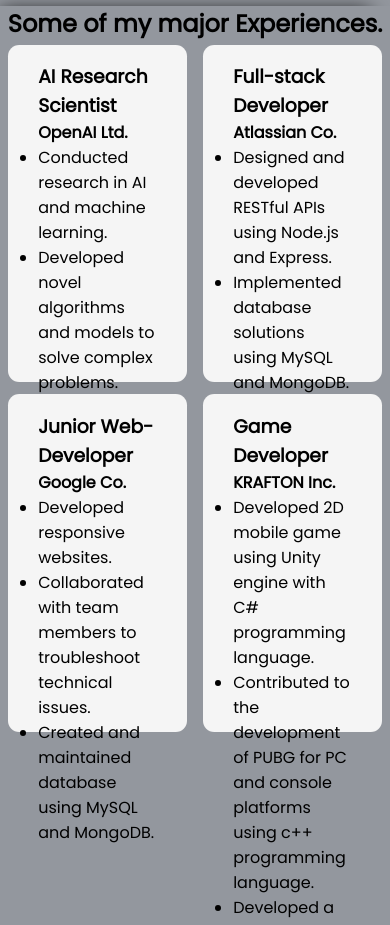
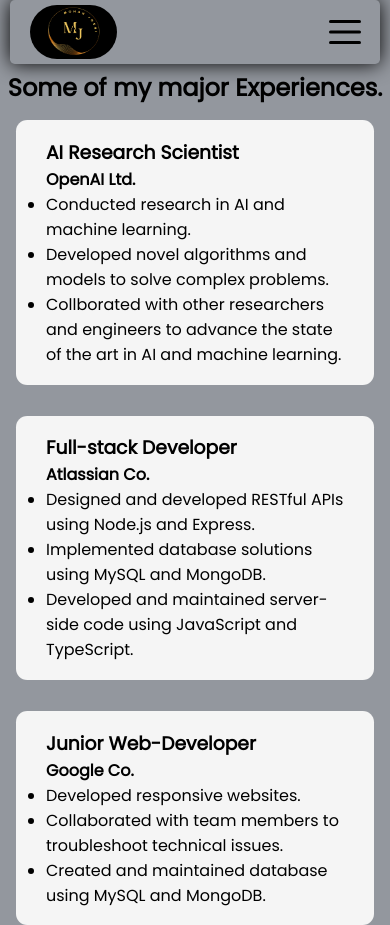
Before and after one commit to mohan492/assignments, a plain HTML site: page experience.html in a window 390 px wide. Shown: the top 925 px of the page. Drawn offline with Linux system fonts and the light colour scheme.

Commit message:
3rd update

```diff
--- a/experience.html
+++ b/experience.html
@@ -5,7 +5,6 @@
         <meta http-equiv="X-UA-Compatible" content="IE=edge">
         <meta name="viewport" content="width=device-width, user-scalable=device-width">
         <title>Portfolio</title>
-        <link rel="stylesheet" href="style.css">
         <link rel="stylesheet" href="experiencestyle.css">
 
 
@@ -14,18 +13,25 @@
         <header>
             <nav class="header">
                 <div class="logo">
-                    <img class="profile" src="logo.JPG" alt="Pp" >
-                    <h3>M.Joshi</h3>
+                    <img class="profile" src="logo.png" alt="Pp" >
                 </div>
-                <div class="items"><a href="index.html">Home</a></div>
-                <div class="items"><a href="portfolio.html">Portfolio</a></div>
-                <div class="items"><a href="experience.html"style="text-decoration: underline 2px solid black;">Experience</a></div>
-                <div class="items"><a href="report.html">Report</a></div>
-                <div class="items" style="margin-right: 0.2rem;"><a href="contact.html">Contact</a></div>
+                <input type="checkbox" id="hamburger-checkbox" class="hamburger-checkbox">
+                <label for="hamburger-checkbox" class="hamburger">
+                    <span class="line"></span>
+                    <span class="line"></span>
+                    <span class="line"></span>
+                </label>
+                <div class="menu">
+                    <div class="items"><a href="index.html">Home</a></div>
+                    <div class="items"><a href="portfolio.html">Portfolio</a></div>
+                    <div class="items"><a href="experience.html" style="text-decoration: underline 2px solid black;">Experience</a></div>
+                    <div class="items"><a href="report.html" >Report</a></div>
+                    <div class="items" style="margin-right: 0.5rem;"><a href="contact.html">Contact</a></div>
+                </div>
 
             </nav>
         </header>
-        <section class="main-box">
+        <div class="main-box">
             <h2>Some of my major Experiences.</h2>
             <div class="row">
                 <div class="col">
@@ -75,7 +81,7 @@
                     </p>
                 </div>
             </div>
-        </section>
+        </div>
         <footer></footer>
     </body>
     </html>
--- a/experiencestyle.css
+++ b/experiencestyle.css
@@ -5,6 +5,9 @@
     margin: 0;
     padding: 0;
     font-family: 'Poppins', sans-serif;
+}
+body{
+    background: rgb(147, 151, 158);
 }
 header{
     display: flex;
@@ -15,47 +18,136 @@ header{
     width: 95%;
     background-color:rgb(147, 151, 158);
     display: flex;
-    justify-content: space-between;
+    justify-content: space-around;
     box-sizing: border-box;
     box-shadow: 0 0  20px 0;
     border-radius: 0.3rem;
 }
-
+.logo{
+    display: flex;
+    justify-content: center;
+    align-items: center;
+}
 .profile{
-    width: 4vw;
-    height: 4vw;
-    border-radius: 28px;
+    width: 87px;
+    height: 54px;
+    border-radius: 36px;
 }
 
-.logo{
-    height: 100%;
-    width: 20vw;
+.menu{
+    width: 80%;
     display: flex;
-    margin-left: 0.2rem;
-    align-items: center;
-    justify-content: center;
-
+    justify-content: space-between;
 }
-
 .items{
     height: 100%;
-    width: 15%;
+    width: 10%;
     display: flex;
     align-items: center;
     justify-content: center;
+}
+.hamburger-checkbox {
+    display: none;
+}
+
+.hamburger {
+    display: none;
+    position: relative;
+    cursor: pointer;
+    height: 24px;
+    width: 32px;
+    top: 20px;
+    right: -50vw;
+}
+
+.line {
+    display: block;
+    position: absolute;
+    height: 3px;
+    border-radius: 5px;
+    width: 100%;
+    background-color: #000;
+    transition: transform 0.3s ease-in-out;
+}
+
+.line:nth-child(1) {
+    top: 0;
+}
+
+.line:nth-child(2) {
+    top: 50%;
+    transform: translateY(-50%);
+}
+
+.line:nth-child(3) {
+    bottom: 0;
+}
+
+.hamburger-checkbox:checked ~ .hamburger .line:nth-child(1) {
+    transform: translateY(10px) rotate(45deg);
+}
+
+.hamburger-checkbox:checked ~ .hamburger .line:nth-child(2) {
+    opacity: 0;
+}
+
+.hamburger-checkbox:checked ~ .hamburger .line:nth-child(3) {
+    transform: translateY(-10px) rotate(-45deg);
 }
 
 a{
     text-decoration: none;
     font-weight: 500;
-    font-size: 2vw;
+    font-size: 21px;
     color: black;
 }
 a:hover{
     color:#474747;
 }
+@media (max-width: 700px) {
+    .hamburger{
+        display: block;
+    }
+
+    .menu {
+        display: flex;
+        flex-direction: column;
+        position: relative;
+        width: 34vw;
+        height: 70vh;
+        align-items: center;
+        box-sizing: border-box;
+        background-color: rgb(147, 151, 158);
+        box-shadow: none;
+        padding: 10px;
+        top: 48px;
+        right: -7vw;
+        visibility: hidden;
+        z-index: 1;
+    }
+
+    .hamburger-checkbox:checked ~ .menu{
+        visibility: visible;
+    }
+}
+
+@media (max-width: 450px) {
+    .menu{
+        visibility:hidden;
+    }
+    .hamburger{
+        right: -173px;
+    }
+    .hamburger-checkbox:checked ~ .menu{
+        right: -20px;
+        visibility: visible;
+    }
+}
+
 .main-box{
     background-color: rgb(147, 151, 158);
+    height: fit-content;
+    width: fit-content;
 }
 
 .main-box h2{
@@ -86,3 +178,11 @@ a:hover{
     top: 0;
     left: 1.4rem;
 }
+@media (max-width: 770px) {
+    .row {
+        flex-direction: column;
+    }
+    .col{
+        margin: 4%;
+    }
+}
--- a/report.css
+++ b/report.css
@@ -1,7 +1,8 @@
 
 *{
-    margin: 0;
-    padding: 0;
+    margin:0;
+    padding:0;
+    font-family: 'Poppins', sans-serif;
 }
 .report{
     width: 90%;
@@ -17,3 +18,143 @@ p{
     height: fit-content;
     text-align: justify;
 }
+body{
+    background: rgb(147, 151, 158);
+}
+header{
+    display: flex;
+    justify-content: space-around;
+}
+.header{
+    height: 4rem;
+    width: 95%;
+    background-color:rgb(147, 151, 158);
+    display: flex;
+    justify-content: space-around;
+    box-sizing: border-box;
+    box-shadow: 0 0  20px 0;
+    border-radius: 0.3rem;
+}
+.logo{
+    display: flex;
+    justify-content: center;
+    align-items: center;
+}
+.profile{
+    width: 87px;
+    height: 54px;
+    border-radius: 36px;
+}
+
+.menu{
+    width: 80%;
+    display: flex;
+    justify-content: space-between;
+}
+.items{
+    height: 100%;
+    width: 10%;
+    display: flex;
+    align-items: center;
+    justify-content: center;
+}
+.hamburger-checkbox {
+    display: none;
+}
+
+.hamburger {
+    display: none;
+    position: relative;
+    cursor: pointer;
+    height: 24px;
+    width: 32px;
+    top: 20px;
+    right: -342px;
+}
+
+.line {
+    display: block;
+    position: absolute;
+    height: 3px;
+    border-radius: 5px;
+    width: 100%;
+    background-color: #000;
+    transition: transform 0.3s ease-in-out;
+}
+
+.line:nth-child(1) {
+    top: 0;
+}
+
+.line:nth-child(2) {
+    top: 50%;
+    transform: translateY(-50%);
+}
+
+.line:nth-child(3) {
+    bottom: 0;
+}
+
+.hamburger-checkbox:checked ~ .hamburger .line:nth-child(1) {
+    transform: translateY(10px) rotate(45deg);
+}
+
+.hamburger-checkbox:checked ~ .hamburger .line:nth-child(2) {
+    opacity: 0;
+}
+
+.hamburger-checkbox:checked ~ .hamburger .line:nth-child(3) {
+    transform: translateY(-10px) rotate(-45deg);
+}
+
+a{
+    text-decoration: none;
+    font-weight: 500;
+    font-size: 21px;
+    color: black;
+}
+a:hover{
+    color:#474747;
+}
+@media (max-width: 700px) {
+    .hamburger{
+        display: block;
+        right: -43vw;
+    }
+
+    .menu {
+        display: flex;
+        flex-direction: column;
+        position: relative;
+        width: 34vw;
+        height: 70vh;
+        align-items: center;
+        box-sizing: border-box;
+        background-color: rgb(147, 151, 158);
+        box-shadow: none;
+        padding: 10px;
+        top: 48px;
+        right: -98px;
+        visibility: hidden;
+        z-index: 1;
+    }
+
+    .hamburger-checkbox:checked ~ .menu{
+        /* right: -45px; */
+        visibility: visible;
+    }
+}
+
+@media (max-width: 450px) {
+    .menu{
+        /* right: 508px; */
+        visibility:hidden;
+    }
+    .hamburger{
+        right: -150px;
+    }
+    .hamburger-checkbox:checked ~ .menu{
+        right: -20px;
+        visibility: visible;
+    }
+}
--- a/style.css
+++ b/style.css
@@ -80,15 +80,6 @@ a:hover{
 }
 
 @media (max-width:675px) {
-    .header{
-        display: grid;
-        position: absolute;
-        width: 100%;
-        top:75px;
-        left: 0;
-        transform: translateY(-100%);
-        z-index: -1;
 
-    }
 
 }
```
Also changed, not shown: contact.html (+5 -5 lines), contactstyle.css (+16 -1 lines), report.html (+15 -8 lines).
